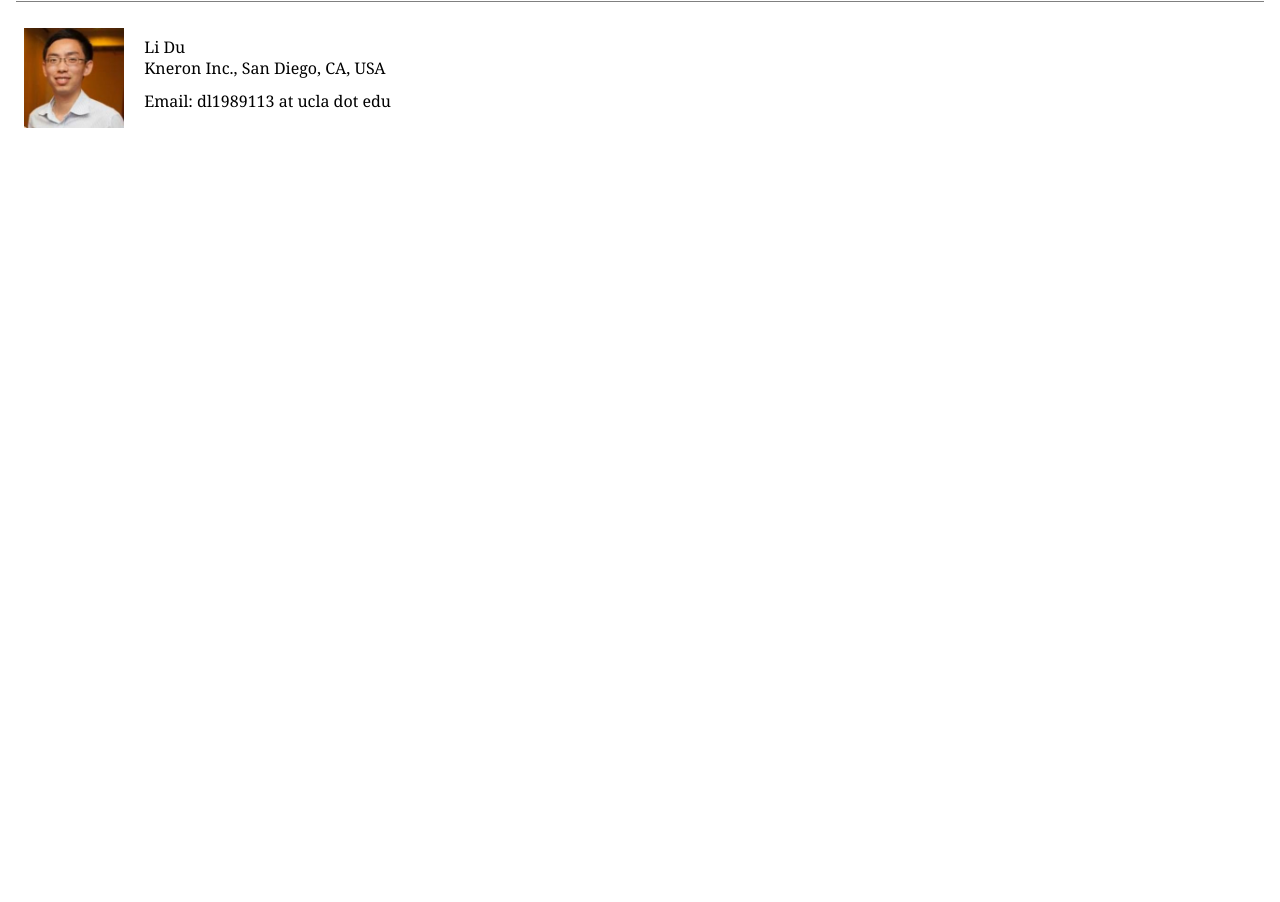
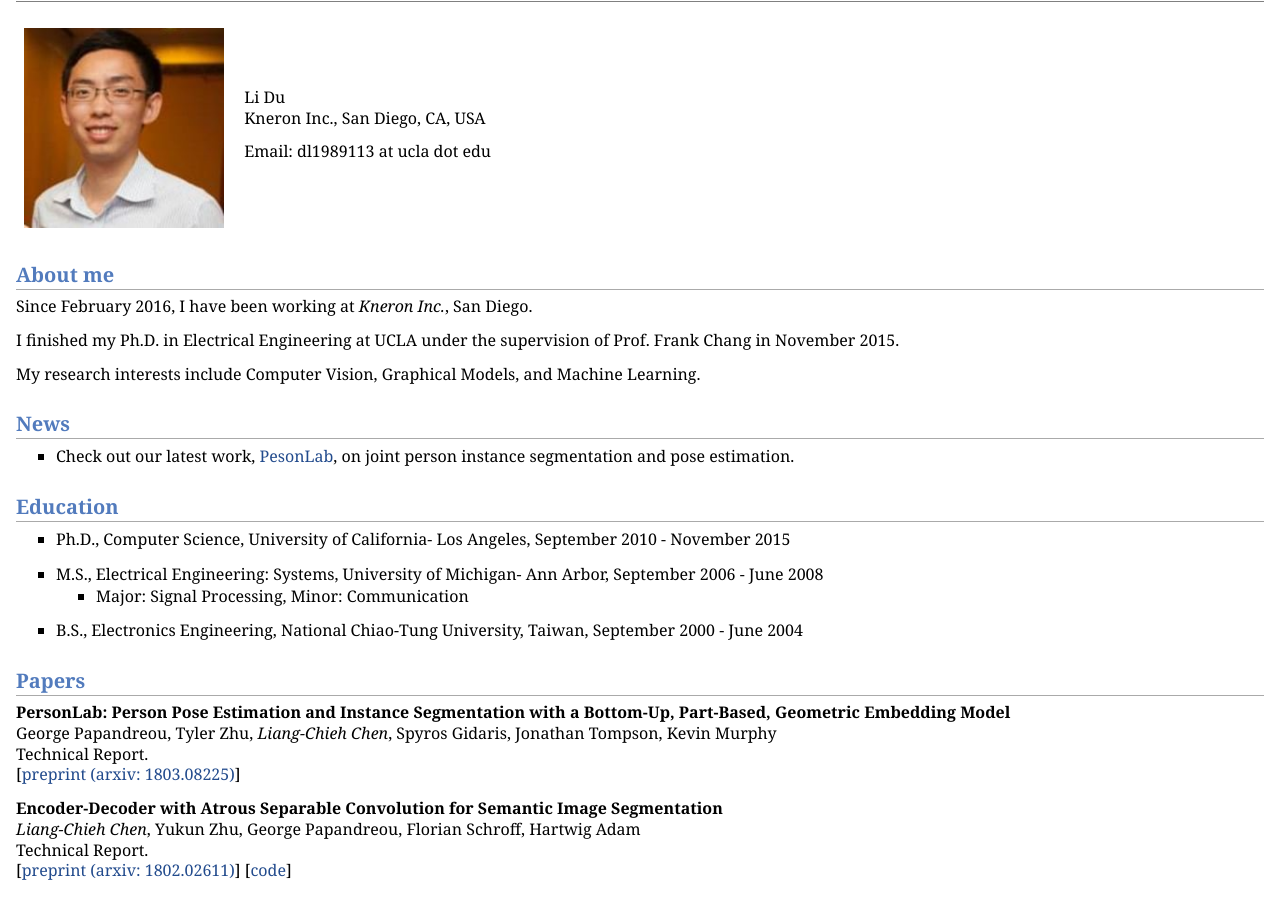
Before and after one commit to dl1989113/dl1989113.github.io, a plain HTML site: page index.html in a window 1280 px wide. Shown: the part 46-948 px from the top of the page. Before the commit the page ends 800 px from the top, so only its background shows below. Drawn offline with Linux system fonts and the light colour scheme.

Commit message:
More content

```diff
--- a/index.html
+++ b/index.html
@@ -10,11 +10,52 @@
 <div id="toptitle">
 <h1>Li Du's Home Page</h1>
 </div>
+
 <table class="imgtable"><tr><td>
-<img src="./fig/lidu.jpeg" alt="li du's photo" width="100px" height="100px" />&nbsp;</td>
+<img src="./fig/lidu.jpeg" alt="li du's photo" width="200px" height="200px" />&nbsp;</td>
 <td align="left"><p>Li Du<br />
 Kneron Inc., San Diego, CA, USA <br /></p>
 <p>Email: dl1989113 at ucla dot edu</p>
 </td></tr></table>
+
+<h2>About me</h2>
+<p>Since February 2016, I have been working at <i>Kneron Inc.</i>, San Diego.</p>
+<p>I finished my Ph.D. in Electrical Engineering at UCLA under the supervision of Prof. Frank Chang in November 2015.</p>
+<p>My research interests include Computer Vision, Graphical Models, and Machine Learning.</p>
+
+<h2>News</h2>
+<ul>
+<li><p>Check out our latest work, <a href="https://arxiv.org/abs/1803.08225">PesonLab</a>, on joint person instance segmentation and pose estimation.</p>
+</li>
+</ul>
+
+<h2>Education</h2>
+<ul>
+<li><p>Ph.D., Computer Science, University of California- Los Angeles, September 2010 - November 2015</p>
+</li>
+</ul>
+<ul>
+<li><p>M.S., Electrical Engineering: Systems, University of Michigan- Ann Arbor, September 2006 - June 2008</p>
+<ul>
+<li><p>Major: Signal Processing, Minor: Communication</p>
+</li>
+</ul>
+</li>
+</ul>
+<ul>
+<li><p>B.S., Electronics Engineering, National Chiao-Tung University, Taiwan, September 2000 - June 2004</p>
+</li>
+</ul>
+
+<h2>Papers</h2>
+<p><b>PersonLab: Person Pose Estimation and Instance Segmentation with a Bottom-Up, Part-Based, Geometric Embedding Model</b> <br />
+George Papandreou, Tyler Zhu, <i>Liang-Chieh Chen</i>, Spyros Gidaris, Jonathan Tompson, Kevin Murphy <br />
+Technical Report. <br />
+[<a href="https://arxiv.org/pdf/1803.08225.pdf">preprint (arxiv: 1803.08225)</a>]</p>
+<p><b>Encoder-Decoder with Atrous Separable Convolution for Semantic Image Segmentation</b> <br />
+<i>Liang-Chieh Chen</i>, Yukun Zhu, George Papandreou, Florian Schroff, Hartwig Adam<br />
+Technical Report. <br />
+[<a href="https://arxiv.org/pdf/1802.02611.pdf">preprint (arxiv: 1802.02611)</a>] [<a href="https://github.com/tensorflow/models/tree/master/research/deeplab">code</a>]</p>
+
 </body>
 </html>
```
